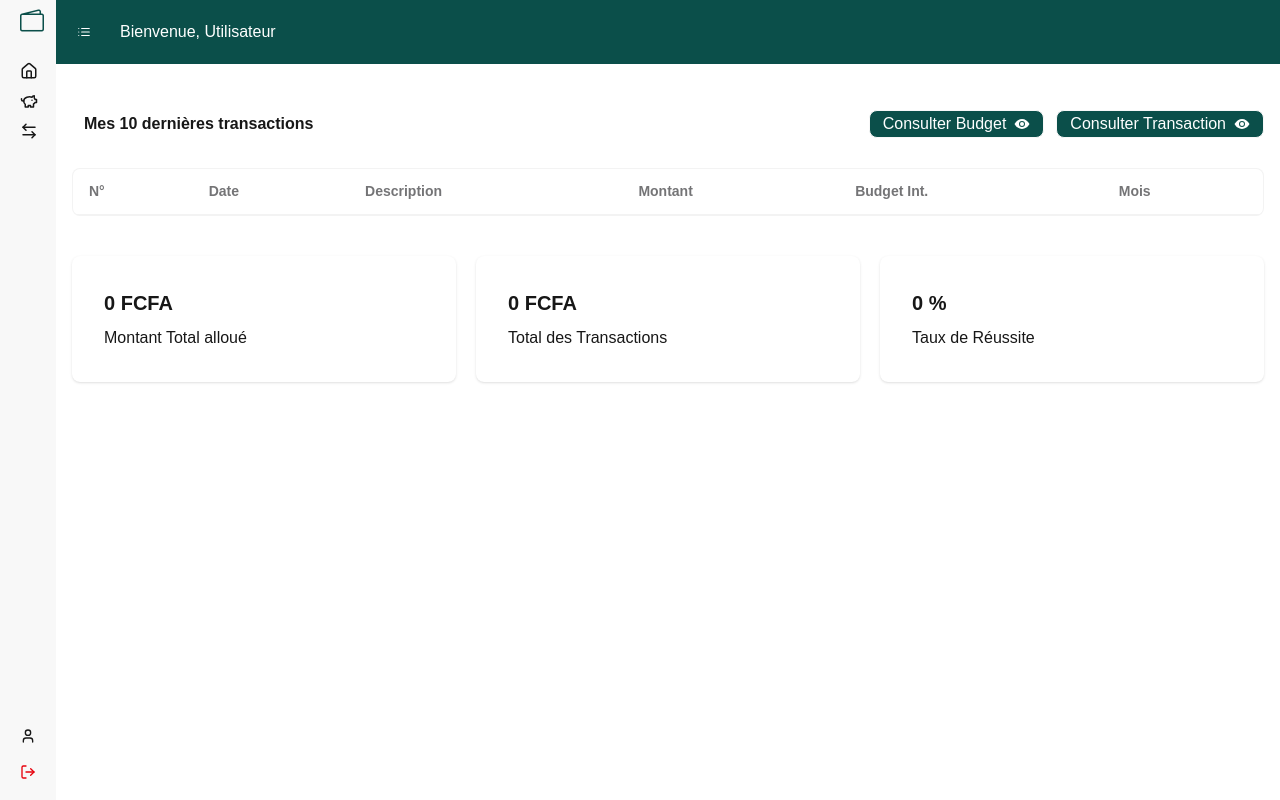
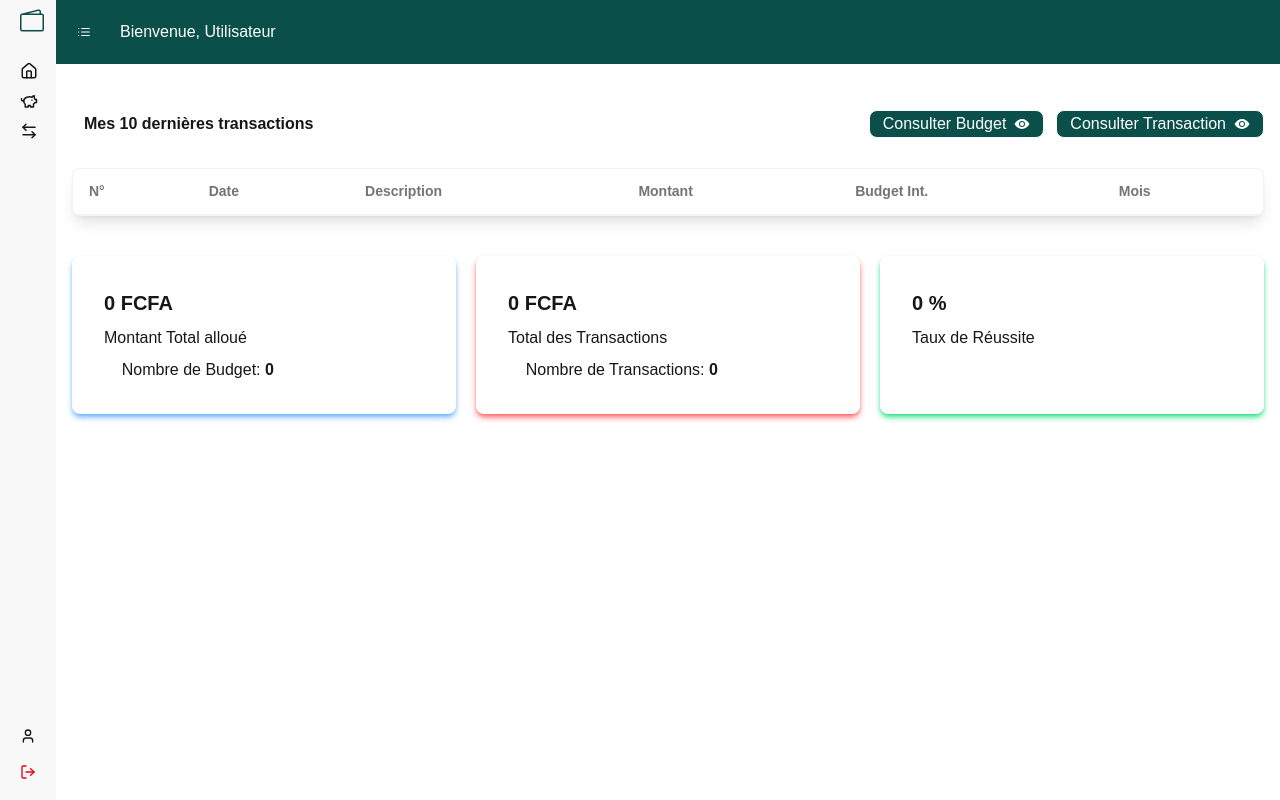
Before and after one commit to MerliAma/projet_final_budget, a Next.js app: page /TableauBord in a window 1280 px wide. Built offline with nearby package versions, Linux system fonts and the light colour scheme; sample sign-in values are in the browser's storage.

Commit message:
Version 7: Frontend et calcul montants

```diff
--- a/composants/BudgetIntermd.jsx
+++ b/composants/BudgetIntermd.jsx
@@ -6,6 +6,7 @@ import React, { useState } from 'react'
 
 function BudgetIntermd() {
   const [listeBudget, setListeBudget]=useState([])
+  const [listeTransaction, setListeTransaction]=useState([])
   /*if(!RecupInfosUserConnecte()) {
     useRouter().push("/")
   }*/
@@ -14,7 +15,7 @@ function BudgetIntermd() {
     <div className="p-4">
       <h3 className="font-bold m-3" >Mes Budgets</h3>
       {/* appel du composant contenant une grille pour la fenêtre Budget */}
-      <FenBudget listeBudget={listeBudget} setListeBudget={setListeBudget}/>
+      <FenBudget listeBudget={listeBudget} setListeBudget={setListeBudget} listeTransaction={listeTransaction} setListeTransaction={setListeTransaction} />
     </div>
   )
 }
--- a/composants/FenBudget.jsx
+++ b/composants/FenBudget.jsx
@@ -6,8 +6,9 @@ import { RecupInfosUserConnecte } from '@/mesFonctions/RecupInfosUserConnecte';
 import { DeleteToDB } from '@/lib/IndexDB/deleteToDB';
 import { getOneDataTodatabase } from '@/lib/IndexDB/getOneDataToDB';
 import GetMesBudgets from '@/mesFonctions/GetMesBudgets';
+import { SommeTransactions } from '@/mesFonctions/SommeMontant';
 
-function FenBudget({listeBudget, setListeBudget}) {
+function FenBudget({listeBudget, setListeBudget, listeTransaction, setListeTransaction}) {
 
     const [IdUserConnecte, setIdUserConnecte] = useState("")
   //On recupère la liste des Budgets dans indexDb quand le composant est monté (page totalement chargé)
@@ -17,6 +18,9 @@ function FenBudget({listeBudget, setListeBudget}) {
 
         getAllDataTodatabase("budget", (e) => {
             setListeBudget(e)
+        })
+         getAllDataTodatabase("transaction", (e) => {
+            setListeTransaction(e)
         })
 
         //on profite pour récupérer l'ID de l'utilisateur connecter avec la fonction importée RecupInfosUserConnecte()
@@ -84,7 +88,12 @@ function FenBudget({listeBudget, setListeBudget}) {
                               Budget {leBudget?.descriptionBud}
                             </h2>
                             <p>Mois : {new Date(leBudget?.moisBud).toLocaleDateString("fr",{month:"long", year:"numeric"})}</p>
-                            <p>Montant alloué : {leBudget?.montantBud}</p>
+                            <p>Montant alloué : <span className='text-orange-500 text-lg'> {leBudget?.montantBud.toLocaleString('fr-FR')} FCFA</span></p>
+                            <p className='text-gray-800'>{SommeTransactions(leBudget?.id, listeTransaction).Nbr} Transaction(s)   </p>
+                            <p className='text-red-500'>{SommeTransactions(leBudget?.id, listeTransaction).Somme.toLocaleString('fr-FR')} FCFA Dépensé</p> <p className='text-primary'>{(leBudget?.montantBud - SommeTransactions(leBudget?.id, listeTransaction).Somme)} FCFA Restant</p>
+
+                            <progress className="progress progress-primary" value={SommeTransactions(leBudget?.id, listeTransaction).Somme} max={(leBudget?.montantBud - SommeTransactions(leBudget?.id, listeTransaction).Somme)}>%</progress>
+
                             <div className="card-actions justify-end">
                               {/*<label htmlFor="my_modal_6"><i className="bi bi-pencil-square cursor-pointer text-lg text-blue-600"></i></label>*/}
                               <button onClick={() => openModal(leBudget)}><i className="bi bi-pencil-square cursor-pointer text-lg text-blue-600"></i></button>
--- a/composants/FenTransaction.jsx
+++ b/composants/FenTransaction.jsx
@@ -136,7 +136,7 @@ function FenTransaction({listeTransaction, setListeTransaction, listeBudget, set
                   <td>{compter++}</td>
                   <td>{laTransUser?.dateEnrg.toLocaleString()}</td>
                   <td>{laTransUser?.descriptionTrans}</td>
-                  <td>{laTransUser?.montantTrans}</td>
+                  <td>{laTransUser?.montantTrans.toLocaleString('fr-FR')}</td>
                   <td>{leBudget?.descriptionBud}</td>
                   <td>{new Date(leBudget?.moisBud).toLocaleDateString("fr",{month:"long", year:"numeric"})}</td>
                   <td className='flex items-center gap-3'>
--- a/composants/TableauBord.jsx
+++ b/composants/TableauBord.jsx
@@ -57,7 +57,7 @@ const prixTotal = panier.reduce((accumulateur, objetActuel) => {
                     <Link href={"/Transaction"} className='badge badge-md lg:badge-lg bg-teal-900 text-white'>Consulter Transaction <IoEyeSharp /></Link>
                 </div>
             </div>
-            <div className="overflow-x-auto rounded-box border border-base-content/5 bg-base-100">
+            <div className="overflow-x-auto rounded-box border border-base-content/5 bg-base-100 shadow-lg">
                 <table className="table">
                     {/* head */}
                     <thead>
@@ -79,14 +79,14 @@ const prixTotal = panier.reduce((accumulateur, objetActuel) => {
                   {listeBudget.map((leBudget,indexB) => (
                     listeTransaction.filter(laTrans => Number(laTrans.budgetTrans)===leBudget.id)
                     .slice(0, 10)
-                    .sort((a, b) => Date.parse(b.dateEnrg) - Date.parse(a.dateEnrg))
+                    .sort((a, b) => Date.parse(b.dateEnrg) - Date.parse(a.dateEnrg)) //pr ranger dans l'ordre décroissant des dates
                     .map((laTransUser,indexT) => (
                       <tr key={`${indexB}-${indexT}`}>
                   <td id="num">{compter++}</td>
                   <td>{laTransUser?.dateEnrg.toLocaleString()}</td>
-                  <td>{laTransUser?.descriptionTrans}</td>
-                  <td>{laTransUser?.montantTrans}</td>
-                  <td>{leBudget?.descriptionBud}</td>
+                  <td className=' capitalize'>{laTransUser?.descriptionTrans}</td>
+                  <td className='text-red-500'>{`- ${laTransUser?.montantTrans.toLocaleString('fr-FR')}`}</td>
+                  <td className=' capitalize font-semibold'>{leBudget?.descriptionBud}</td>
                   <td>{new Date(leBudget?.moisBud).toLocaleDateString("fr",{month:"long", year:"numeric"})}</td>
                 </tr>
                     )))
@@ -98,21 +98,23 @@ const prixTotal = panier.reduce((accumulateur, objetActuel) => {
 
             {/* Etiquettes */}
             <div className="grid grid-cols-3 gap-5 my-10">
-                <div className="card bg-base-100 card-lg shadow-sm">
+                <div className="card bg-base-100 card-lg shadow-md shadow-blue-400/80">
                     <div className="card-body"> {/* somme du montant alloué de tous les budgets confondues */}
-                        <h2 className="card-title">{`${SommeMontantBud(listeBudget)} FCFA`}</h2>
+                        <h2 className="card-title">{`${SommeMontantBud(listeBudget).toLocaleString('fr-FR')} FCFA`}</h2>
                         <p>Montant Total alloué</p>
+                        <p>&nbsp;&nbsp;&nbsp; Nombre de Budget: <b>{listeBudget.length}</b></p>
                     </div>
                 </div>
 
-                <div className="card bg-base-100 card-lg shadow-sm">
+                <div className="card bg-base-100 card-lg shadow-md shadow-red-400">
                     <div className="card-body"> {/* somme de toutes les transactions confondues */}
-                        <h2 className="card-title">{`${SommeTransactions("",listeTransaction)} FCFA`}</h2>
+                        <h2 className="card-title">{`${SommeTransactions("",listeTransaction).toLocaleString('fr-FR')} FCFA`}</h2>
                         <p>Total des Transactions</p>
+                        <p>&nbsp;&nbsp;&nbsp; Nombre de Transactions: <b>{listeTransaction.length}</b></p>
                     </div>
                 </div>
 
-                <div className="card bg-base-100 card-lg shadow-sm">
+                <div className="card bg-base-100 card-lg shadow-md shadow-green-400/80">
                     <div className="card-body"> {/* ? */}
                         <h2 className="card-title">0 %</h2>
                         <p>Taux de Réussite</p>
--- a/mesFonctions/SommeMontant.js
+++ b/mesFonctions/SommeMontant.js
@@ -1,20 +1,32 @@
+import { getAllDataTodatabase } from "@/lib/IndexDB/getAllDB";
+import { getOneDataTodatabase } from "@/lib/IndexDB/getOneDataToDB";
+
 //somme transactions user
 export const SommeTransactions = (idBudget, listeTransaction) =>{
 
     let LaSomme
+    let ObjSomNb
 
     if(String(idBudget)!==""){
         //je fais la somme des transactions du budget selectionné
+        let TransBud = listeTransaction.filter(LaTrans => LaTrans.budgetTrans===String(idBudget))
+        LaSomme= TransBud.reduce((accumulateur, LaTrans) => {
+            return accumulateur + LaTrans.montantTrans;
+        }, 0)
+        ObjSomNb={Nbr: TransBud.length, Somme: LaSomme}
 
+        return ObjSomNb  //ici je retourne un objet contenant la somme des trans du budget et le nbr de trans du budget
     }
     else{
         //je fais la somme de toutes les transactions de l'user tous mois confondu...
         LaSomme= listeTransaction.reduce((accumulateur, LaTrans) => {
             return accumulateur + LaTrans.montantTrans;
         }, 0)
+
+        return LaSomme  //ici je ne retourne que la somme
     }
 
-    return LaSomme
+
 }
 
 //somme montant budget User
```
